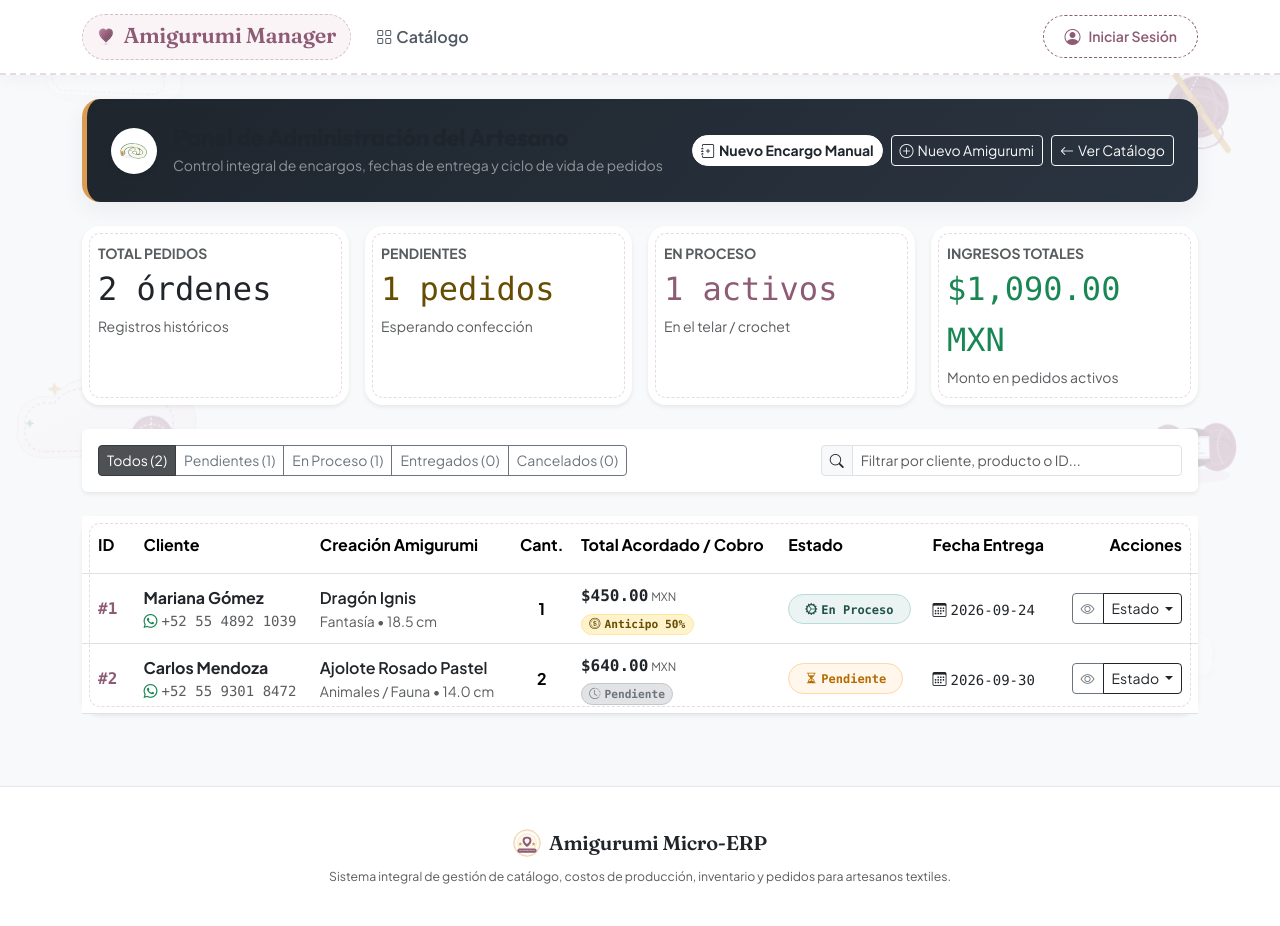
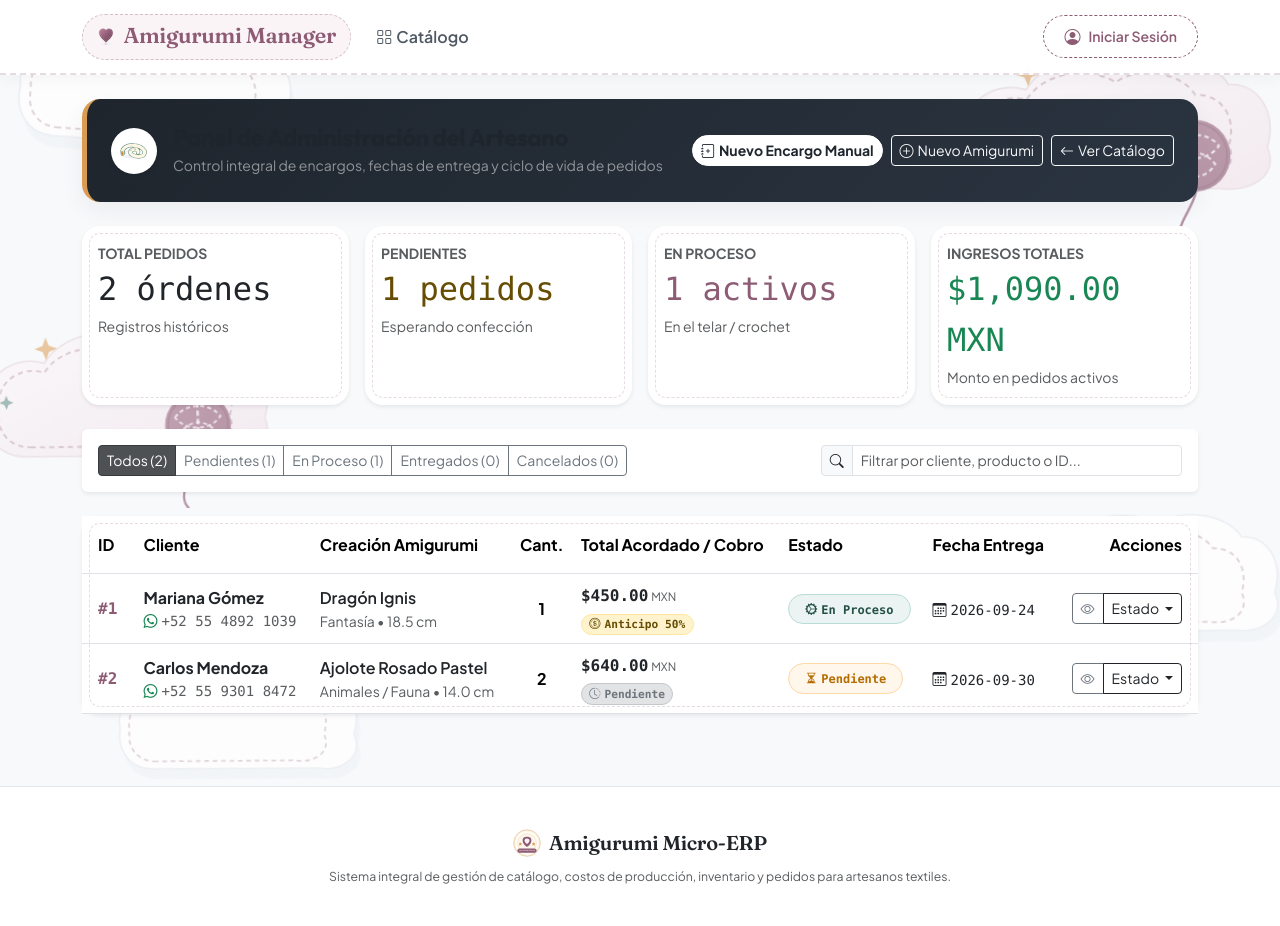
Before and after one commit to AngelKero/amigurumi-manager, a PHP site: page /pedidos.php in a window 1280 px wide. Run offline with PHP 8.4, Linux system fonts and the light colour scheme.

Commit message:
feat(ui): complete inline SVG eradication across views and feature bespoke cloud background decorations

```diff
--- a/src/css/04-components/decorations.css
+++ b/src/css/04-components/decorations.css
@@ -1,5 +1,5 @@
 /* ==========================================================================
-   04-COMPONENTS: ATMOSPHERIC BACKGROUND DECORATIONS (Floating SVGs)
+   04-COMPONENTS: ATMOSPHERIC BACKGROUND DECORATIONS (Floating SVG Clouds)
    ========================================================================== */
 
 .cloud-yarn-bg-decorations {
@@ -17,55 +17,60 @@
   position: absolute;
   pointer-events: none;
   user-select: none;
-  opacity: 0.22;
+  opacity: 0.65;
   transition: opacity 0.4s ease;
   will-change: transform;
 }
 
+/* Nube 1: Superior Izquierda (Pespunte) */
 .bg-cloud-1 {
-  width: 160px;
-  color: var(--craft-primary);
-  animation: floatDrift1 14s ease-in-out infinite alternate;
+  width: 320px;
+  max-width: 26vw;
+  animation: floatDrift1 18s ease-in-out infinite alternate;
 }
 
+/* Nube 2: Superior Derecha (Nube con Ovillo) */
 .bg-cloud-2 {
-  width: 210px;
-  color: var(--craft-secondary);
-  animation: floatDrift2 19s ease-in-out infinite alternate;
+  width: 360px;
+  max-width: 30vw;
+  animation: floatDrift2 22s ease-in-out infinite alternate;
 }
 
+/* Nube 3: Centro-Izquierda (Nube con Ovillo) */
 .bg-cloud-3 {
-  width: 145px;
-  color: var(--craft-primary);
-  animation: floatDrift1 16s ease-in-out infinite alternate-reverse;
+  width: 330px;
+  max-width: 27vw;
+  animation: floatDrift1 20s ease-in-out infinite alternate-reverse;
 }
 
-.bg-yarn-1 {
-  width: 88px;
-  color: var(--craft-primary);
-  animation: floatDrift2 13s ease-in-out infinite alternate;
+/* Nube 4: Centro-Derecha (Pespunte) */
+.bg-cloud-4 {
+  width: 310px;
+  max-width: 25vw;
+  animation: floatDrift2 24s ease-in-out infinite alternate;
 }
 
-.bg-yarn-2 {
-  width: 105px;
-  color: var(--craft-secondary);
-  animation: floatDrift1 17s ease-in-out infinite alternate-reverse;
+/* Nube 5: Inferior Izquierda (Pespunte) */
+.bg-cloud-5 {
+  width: 280px;
+  max-width: 22vw;
+  animation: floatDrift1 21s ease-in-out infinite alternate-reverse;
 }
 
-.bg-hook-1 {
-  width: 75px;
-  color: var(--craft-accent-gold);
-  animation: floatDrift2 15s ease-in-out infinite alternate;
+/* Ajustes Responsivos Móviles */
+@media (max-width: 768px) {
+  .bg-float-item {
+    opacity: 0.45;
+  }
+  .bg-cloud-1 { width: 180px; }
+  .bg-cloud-2 { width: 200px; }
+  .bg-cloud-3 { width: 190px; }
+  .bg-cloud-4 { width: 180px; }
+  .bg-cloud-5 { width: 170px; }
 }
 
-.bg-sparkle-1 {
-  width: 26px;
-  color: var(--craft-accent-gold);
-  animation: pulseGlow 6s ease-in-out infinite;
+@media (prefers-reduced-motion: reduce) {
+  .bg-float-item {
+    animation: none !important;
+  }
 }
-
-.bg-sparkle-2 {
-  width: 32px;
-  color: var(--craft-primary);
-  animation: pulseGlow 8s ease-in-out infinite alternate;
-}
--- a/views/components/background_decorations.php
+++ b/views/components/background_decorations.php
@@ -1,37 +1,33 @@
 <?php
 /**
  * Component: Background Decorations (Algodón Nórdico)
- * Ambient floating clouds, yarn balls, and crochet hooks rendered via SvgHelper.
+ * Ambient floating clouds with running stitch and resting yarn balls.
+ * Uses: assets/svg/decorations/nube-ovillo.svg & assets/svg/decorations/nube-pespunte.svg
  */
 ?>
 <div class="cloud-yarn-bg-decorations" aria-hidden="true">
-  <!-- Nube Superior Izquierda (Pespunte Nórdico) -->
-  <div class="bg-float-item bg-cloud-1" style="top: 6%; left: 2%;">
+  <!-- Nube 1: Superior Izquierda (Pespunte Nórdico) -->
+  <div class="bg-float-item bg-cloud-1" style="top: 2%; left: -25px;">
     <?= svg('decorations/nube-pespunte') ?>
   </div>
 
-  <!-- Ovillo de Lana con Hebra Superior Derecha -->
-  <div class="bg-float-item bg-yarn-1" style="top: 12%; right: 3%;">
-    <?= svg('tools/ovillo-lana') ?>
-  </div>
-
-  <!-- Nube Grande con Ovillo Centro-Izquierda -->
-  <div class="bg-float-item bg-cloud-2" style="top: 48%; left: 1%;">
+  <!-- Nube 2: Superior Derecha (Nube con Ovillo y Hebra) -->
+  <div class="bg-float-item bg-cloud-2" style="top: 6%; right: -25px;">
     <?= svg('decorations/nube-ovillo') ?>
   </div>
 
-  <!-- Madeja Textil Tradicional Centro-Derecha -->
-  <div class="bg-float-item bg-yarn-2" style="top: 55%; right: 2%;">
-    <?= svg('tools/madeja-textil') ?>
+  <!-- Nube 3: Centro-Izquierda (Nube con Ovillo y Destellos) -->
+  <div class="bg-float-item bg-cloud-3" style="top: 42%; left: -35px;">
+    <?= svg('decorations/nube-ovillo') ?>
   </div>
 
-  <!-- Nube Inferior Derecha con Pespunte -->
-  <div class="bg-float-item bg-cloud-3" style="top: 80%; right: 4%;">
+  <!-- Nube 4: Centro-Derecha (Pespunte Nórdico) -->
+  <div class="bg-float-item bg-cloud-4" style="top: 64%; right: -30px;">
     <?= svg('decorations/nube-pespunte') ?>
   </div>
 
-  <!-- Ganchillo de Crochet Artesanal con Mango Ergonómico -->
-  <div class="bg-float-item bg-hook-1" style="top: 32%; right: 6%;">
-    <?= svg('tools/ganchillo-crochet') ?>
+  <!-- Nube 5: Inferior Izquierda (Pespunte Nórdico) -->
+  <div class="bg-float-item bg-cloud-5" style="top: 84%; left: 8%;">
+    <?= svg('decorations/nube-pespunte') ?>
   </div>
 </div>
```
Also changed, not shown: memory-bank/activeContext.md (+23 -32 lines).
